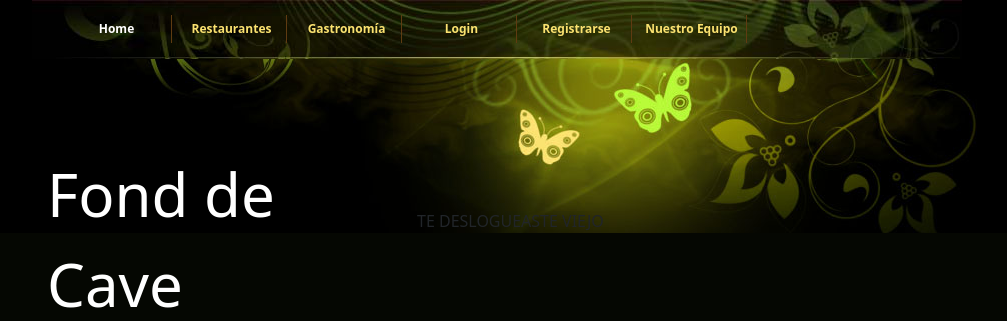
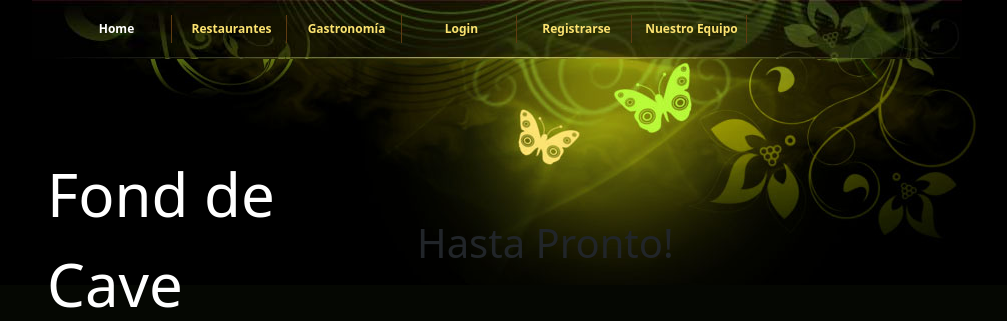
Before and after one commit to Rodrigoacco/EntregaFinalPython-Accorinti, a Django app: page /perfil/logout/ in a window 1280 px wide. Shown: the top 321 px of the page, without its empty margins (143-1150 px from the left). Run offline with Django 4.2, Linux system fonts and the light colour scheme.

Commit message:
Correccion de errores

```diff
--- a/Final/core/templates/core/index.html
+++ b/Final/core/templates/core/index.html
@@ -12,7 +12,7 @@
 </div>
 <br>
 {% if request.user.is_authenticated %}
-    <button><a href="{% url 'logout' %}">Salir</a></button>
+    <button><a href="{% url 'Logout' %}">Salir</a></button>
 {% endif %}
 
 <div id="templatemo_content">
--- a/Final/perfil/templates/perfil/logout.html
+++ b/Final/perfil/templates/perfil/logout.html
@@ -1,6 +1,7 @@
 {% extends 'core/base.html' %}
 
 {% block contenido_central %}
-TE DESLOGUEASTE VIEJO
+
+<h1>Hasta Pronto!</h1>
 
 {% endblock %}
```
Also changed, not shown: Final/media/avatares/20160827_234512.jpg (added).
